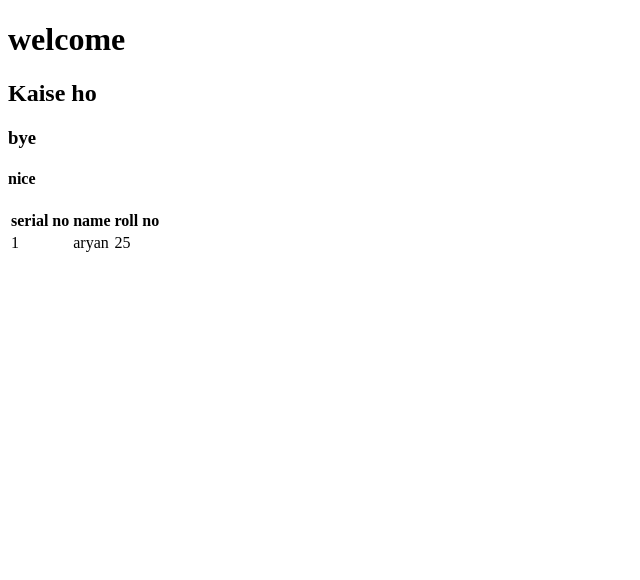
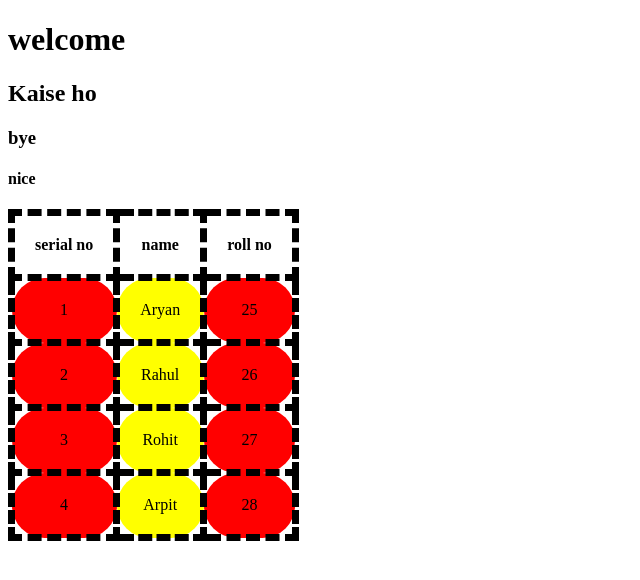
Before and after one commit to aryangupta42/fsd_aryan290, a plain HTML site: page index.html in a window 1280 px wide. Shown: the whole page, without its empty margins (0-640 px from the left). Drawn offline with Linux system fonts and the light colour scheme.

Commit message:
new changes

```diff
--- a/index.html
+++ b/index.html
@@ -18,10 +18,53 @@
         </tr>
         <tr>
             <td>1</td>
-        <td>aryan</td>
+        <td>Aryan</td>
         <td>25</td>
         </tr>
+        <tr>
+            <td>2</td>
+        <td>Rahul</td>
+        <td>26</td>
+        </tr>
+        <tr>
+            <td>3</td>
+        <td>Rohit</td>
+        <td>27</td>
+        </tr>
+        <tr>
+            <td>4</td>
+        <td>Arpit</td>
+        <td>28</td>
+        </tr>
         </table>
+        <style>
+            table,th,td{
+                border:2px solid black;
+                border-collapse:collapse;
+                padding:10px;
+                text-align:center;
+            }
+            td{
+                background-color:red;
+            }
+th,td{
+    border-radius: 175px;
+}
+th,td
+{
+border-style:dashed;
+border-width:7px;
+}
+th,td{
+padding:20px;
+}
+td:nth-child(even){
+    background-color: rgb(255, 255, 0);
+}
+td:hover{
+    background-color: rgb(21, 0, 255);
+}
 
+</style>
 </body>
 </html>
```
